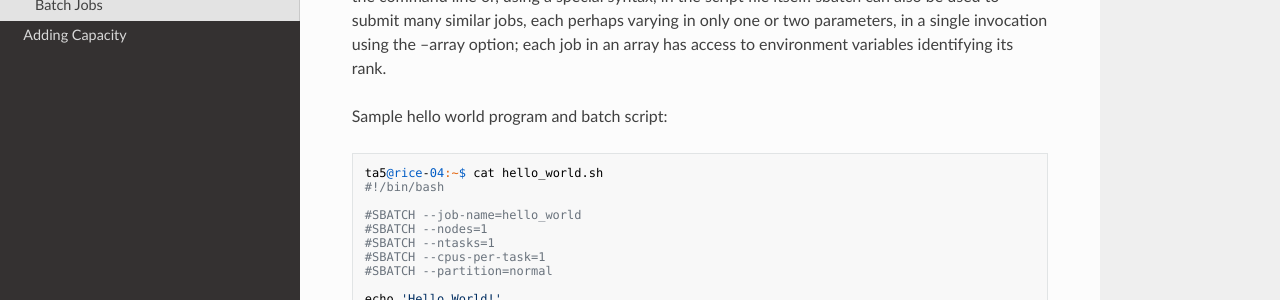
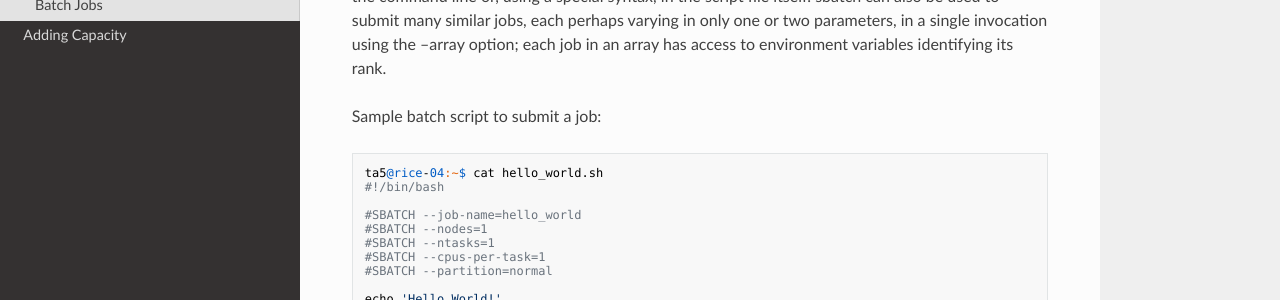
Before and after one commit to stanford-rc/farmshare-docs, an MkDocs documentation site: the page built from docs/slurm.md, in a window 1280 px wide and 900 px high, scrolled down 862 px. Shown: the part 324-624 px from the top of the window. Built offline with MkDocs 1.6.1, drawn with Linux system fonts in a browser that asks for light colours; nearby versions of some CDN libraries.

Commit message:
Update slurm.md

```diff
--- a/docs/slurm.md
+++ b/docs/slurm.md
@@ -29,7 +29,7 @@ ta5@wheat-01:~$
 
 The [`sbatch`](https://slurm.schedmd.com/sbatch.html) command is used to submit a batch job, and takes a batch script as an argument. Options are used to request specific resources (including runtime), and can be provided either on the command line or, using a special syntax, in the script file itself. sbatch can also be used to submit many similar jobs, each perhaps varying in only one or two parameters, in a single invocation using the --array option; each job in an array has access to environment variables identifying its rank.
 
-Sample hello world program and batch script:
+Sample batch script to submit a job:
 
 ~~~
 ta5@rice-04:~$ cat hello_world.sh
```
